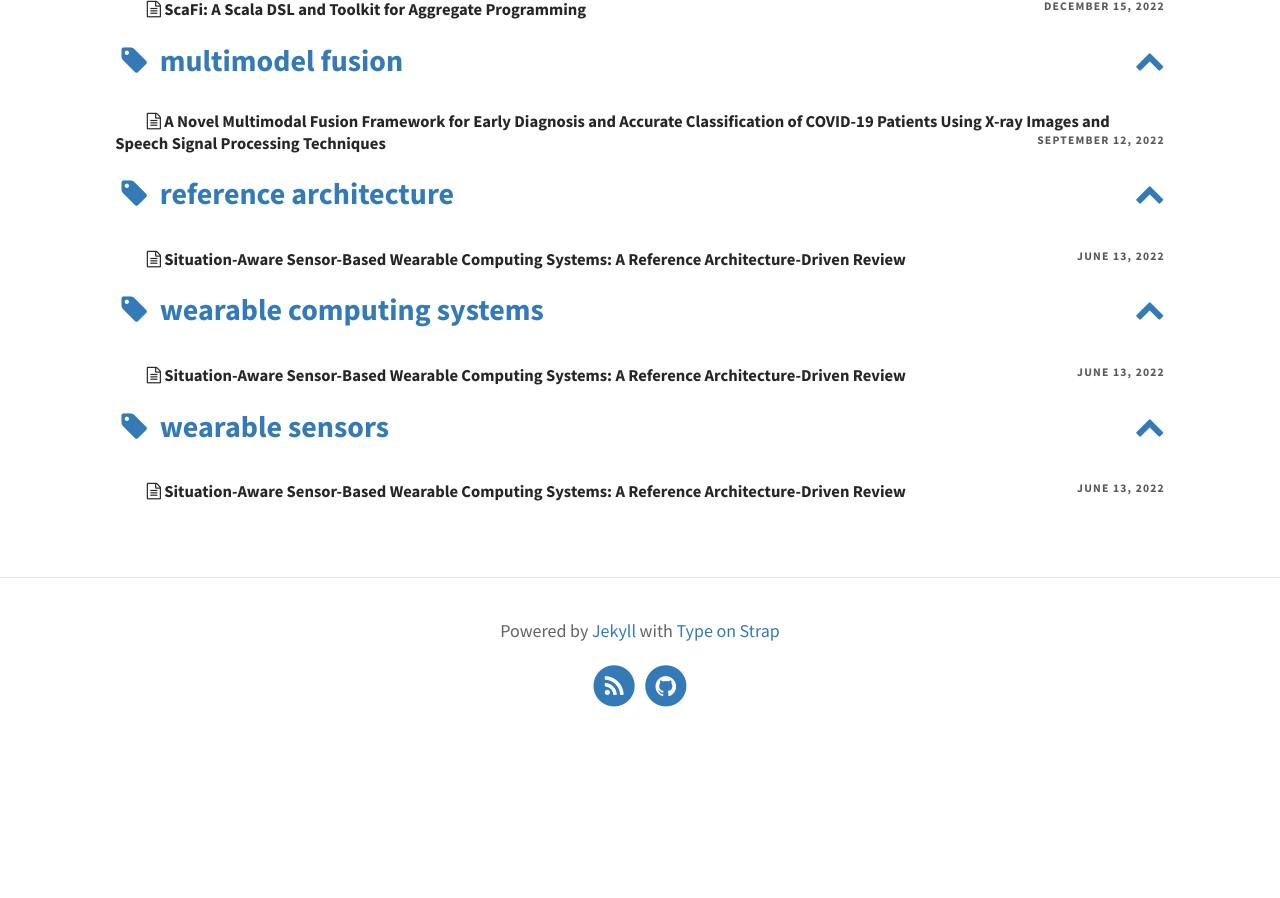
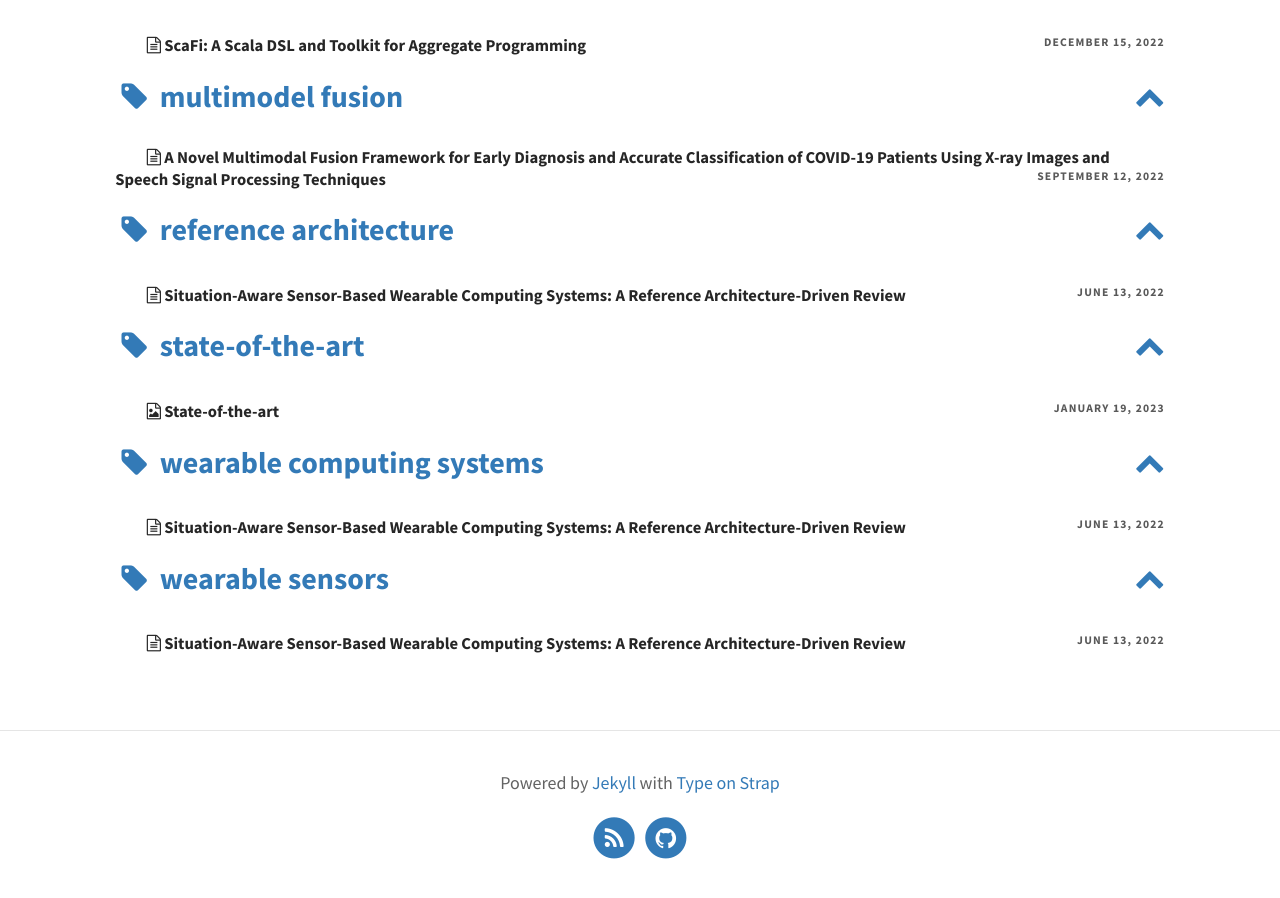
Before and after one commit to common-wears/2022, a Jekyll site: the page built from pages/tags.md, in a window 1280 px wide and 900 px high, scrolled down 5091 px. Built offline with Jekyll 4.4.1, drawn with Linux system fonts in a browser that asks for light colours; before the commit the page ends 5839 px from its top, so only the background shows below that.

Commit message:
Update state-of-the-art.md

```diff
--- a/pages/project/state-of-the-art.md
+++ b/pages/project/state-of-the-art.md
@@ -4,7 +4,7 @@ title: State-of-the-art
 subtitle:
 permalink: /project/state-of-the-art/
 feature-img: "assets/img/pexels/computer.webp"
-published: false
+hide: State-of-the-art
 tags: [state-of-the-art]
 ---
 Due to the new wave of wearable gadgetry hitting the ICT market, Wearable Computing Systems (WCS) are emerging as a new computing platform with full capabilities to support diversified application domains. Wearables, which include both devices and body sensors, are networked cyberphysical objects that may offer enough power to support local computation and sensor-based information as well as some actuation. State-of-the-art WCS are devised using mainly single-user-oriented and application-specific approaches, confining their exploitation in single-user monitoring platforms developed around a traditional three-tier device-edge-cloud architecture. Next-generation WCS will be community-oriented (hereafter CO-WCS), that is, based on collectives of wearables and for groups of users. CO-WCS can efficiently and effectively support communities for advanced activity/situation recognition and awareness, via distributed autonomic control and self-adaptive feedback loops. They are characterized by self-organization, self-adaptation and deployment independence. Existing approaches addressing systems with these features can be categorised as follows:
```
